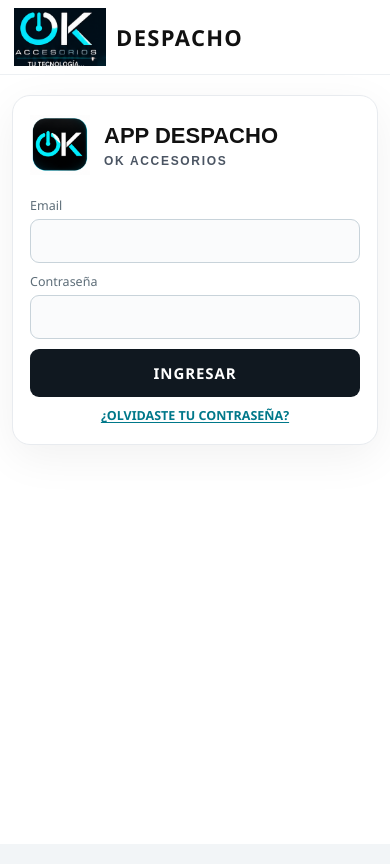
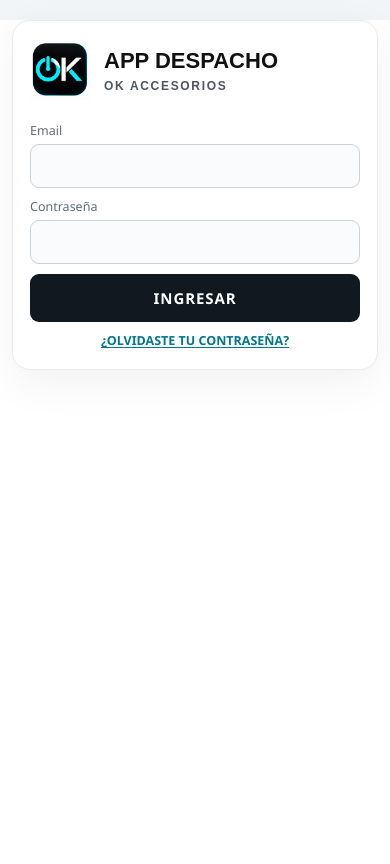
Before and after one commit to Admin-Despacho/admin-despacho.github.io, a website built with Vite: page index.html in a window 390 px wide. Built offline with nearby package versions, Linux system fonts and the light colour scheme; no server answers.

Commit message:
ui(auth): remove redundant old header on mobile and notebook

```diff
--- a/src/styles/login-brand.css
+++ b/src/styles/login-brand.css
@@ -1 +1 @@
-#auth.auth{min-height:100dvh;background:#fff;color:#111}#auth .top{background:#fff;color:#111;border-bottom:1px solid #edf0f3;min-height:64px}#auth .top .ttl>span{display:none}#auth .top .ttl>b{color:#111}#auth .auth-card{margin:clamp(18px,6vh,64px) auto 24px;max-width:440px;background:#fff;border:1px solid #e8ebef;box-shadow:0 12px 45px #0000000f;border-radius:18px}#auth .login-brand{display:flex;align-items:center;gap:14px;margin-bottom:22px}#auth .login-brand img{height:72px;width:72px;object-fit:contain;flex-shrink:0}#auth .login-brand strong{display:block;color:#111;font:800 clamp(22px,4vw,30px) Arial,sans-serif}#auth .login-brand span{display:block;color:#4b5563;font:600 12px Arial,sans-serif;letter-spacing:.14em;margin-top:5px}#auth .auth-card input{min-height:44px;background:#fafbfc}#auth .auth-card .btn.go{background:#101820;color:#fff;min-height:48px}@media(max-width:600px){#auth .top{min-height:55px;padding:8px 14px}#auth .auth-card{margin:20px 12px 24px;padding:19px 17px}#auth .login-brand img{height:60px;width:60px}}
+#auth.auth{min-height:100dvh;background:#fff;color:#111}#auth .top{background:#fff;color:#111;border-bottom:1px solid #edf0f3;min-height:64px}#auth .top .ttl>span{display:none}#auth .top .ttl>b{color:#111}#auth .auth-card{margin:clamp(18px,6vh,64px) auto 24px;max-width:440px;background:#fff;border:1px solid #e8ebef;box-shadow:0 12px 45px #0000000f;border-radius:18px}#auth .login-brand{display:flex;align-items:center;gap:14px;margin-bottom:22px}#auth .login-brand img{height:72px;width:72px;object-fit:contain;flex-shrink:0}#auth .login-brand strong{display:block;color:#111;font:800 clamp(22px,4vw,30px) Arial,sans-serif}#auth .login-brand span{display:block;color:#4b5563;font:600 12px Arial,sans-serif;letter-spacing:.14em;margin-top:5px}#auth .auth-card input{min-height:44px;background:#fafbfc}#auth .auth-card .btn.go{background:#101820;color:#fff;min-height:48px}@media(max-width:600px){#auth .top{min-height:55px;padding:8px 14px}#auth .auth-card{margin:20px 12px 24px;padding:19px 17px}#auth .login-brand img{height:60px;width:60px}}#auth>.top{display:none}
```
